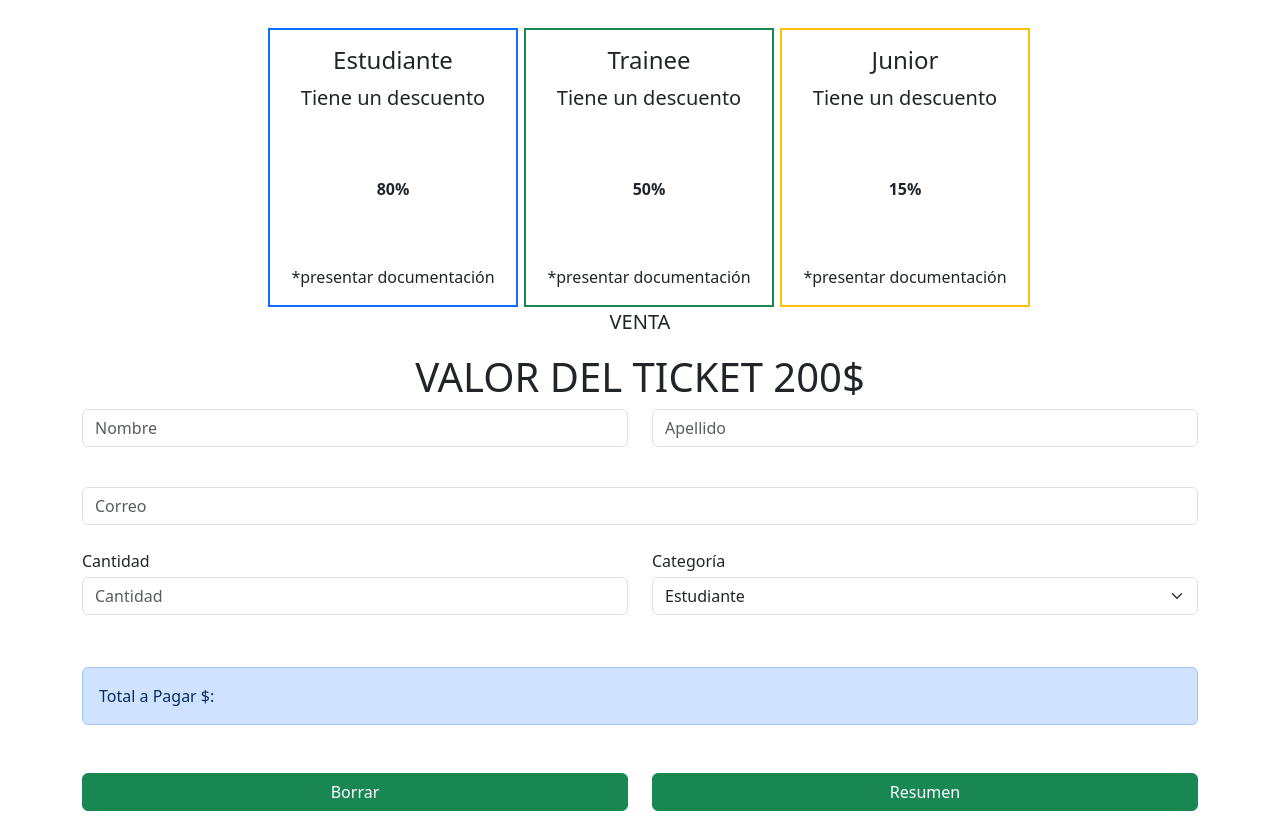
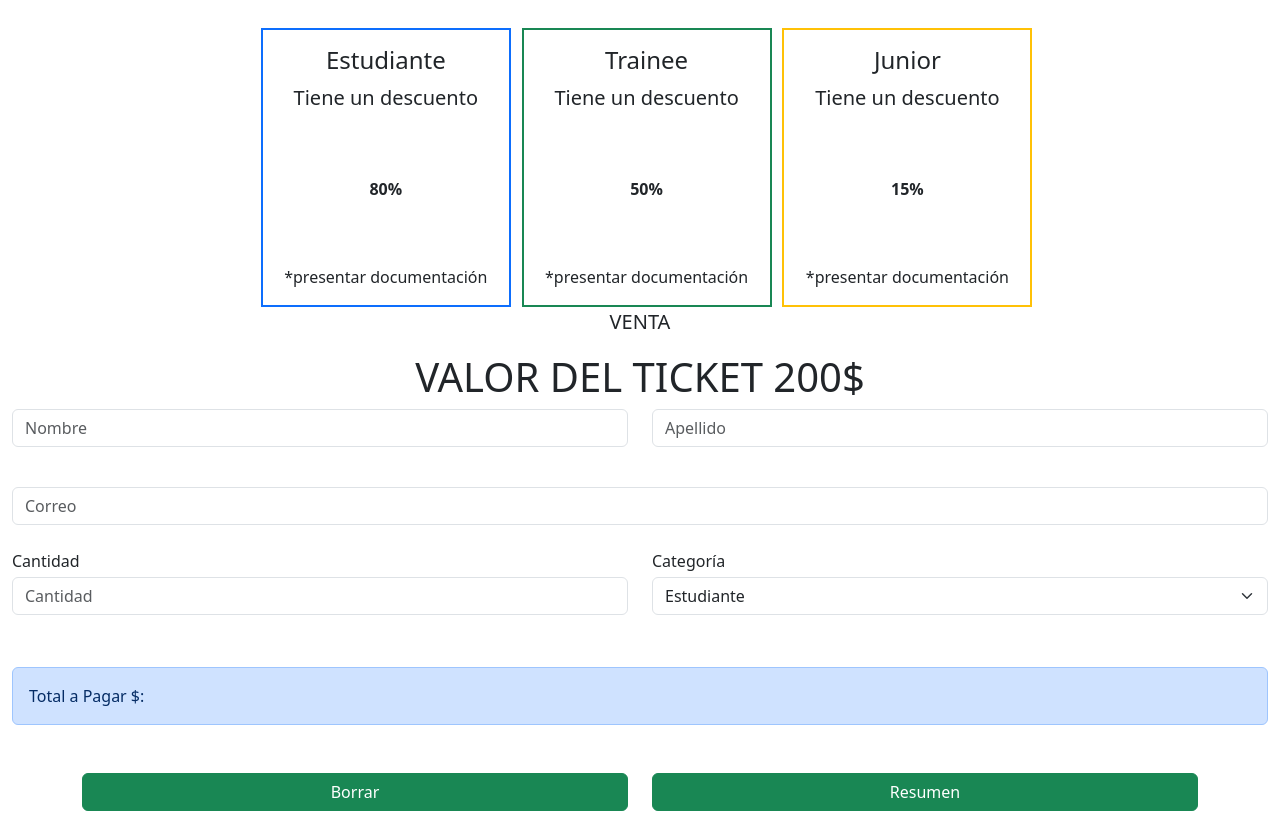
Before and after one commit to Francoc92/23049, a plain HTML site: page venta-ticket/venta.ticket.html in a window 1280 px wide. Drawn offline with nearby package versions, Linux system fonts and the light colour scheme.

Commit message:
Integrador_java

```diff
--- a/venta-ticket/venta.ticket.html
+++ b/venta-ticket/venta.ticket.html
@@ -9,7 +9,7 @@
     integrity="sha384-KK94CHFLLe+nY2dmCWGMq91rCGa5gtU4mk92HdvYe+M/SXH301p5ILy+dN9+nJOZ" crossorigin="anonymous">
 </head>
 <body>
-  <section class="container-fluid">
+  <section class="flex-column">
 
     <div class="row row-cols-1 row-cols-md-5 g-4 mt-1 d-flex  justify-content-center">
       <div class="col-6-sm-12">
@@ -49,13 +49,13 @@
     </div>
 
   </section>
-    <section>
-        <div class="">
+    <section >
+        <div class="container">
           <p class="card-text text-center fs-5 ">VENTA</p>
           <h1 class="text-center  ">VALOR DEL TICKET 200$</h1>
         </div>
         <form class="formulario">
-          <div class="container-md">
+          <div class="container-fluid">
             <div class="row ">
               <div class="col-6 mb-3 ">
                 <input type="text" class="form-control" id="nombre" placeholder="Nombre">
```
Also changed, not shown: principal-boots/codoaCodo.html (renamed from codoaCodo.html, +2 -2 lines), principal-boots/img/ada.jpeg (renamed from img/ada.jpeg), principal-boots/img/ba2.jpg (renamed from img/ba2.jpg), principal-boots/img/ba3.jpg (renamed from img/ba3.jpg), principal-boots/img/bill.jpg (renamed from img/bill.jpg), principal-boots/img/codoacodo.png (renamed from img/codoacodo.png), principal-boots/img/hawaii2.jpg (renamed from img/hawaii2.jpg), principal-boots/img/hawaii3.jpg (renamed from img/hawaii3.jpg), principal-boots/img/honolulu.jpg (renamed from img/honolulu.jpg), principal-boots/img/steve.jpg (renamed from img/steve.jpg), 6 other files.
